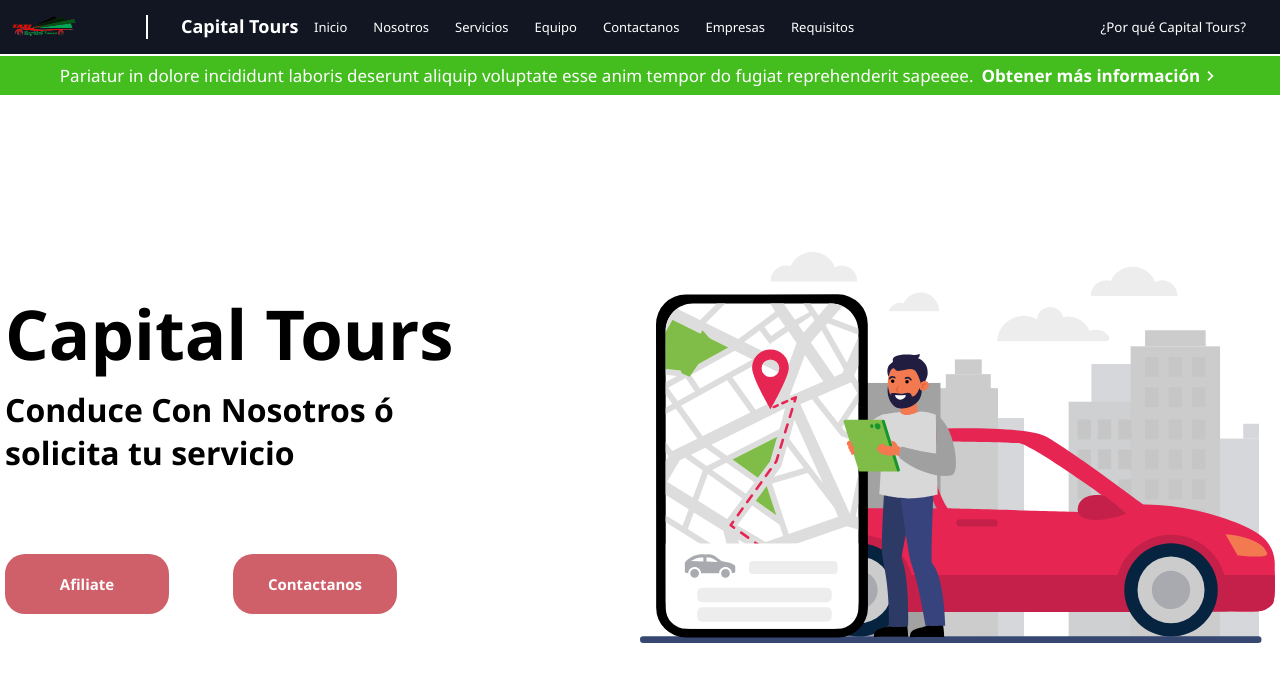
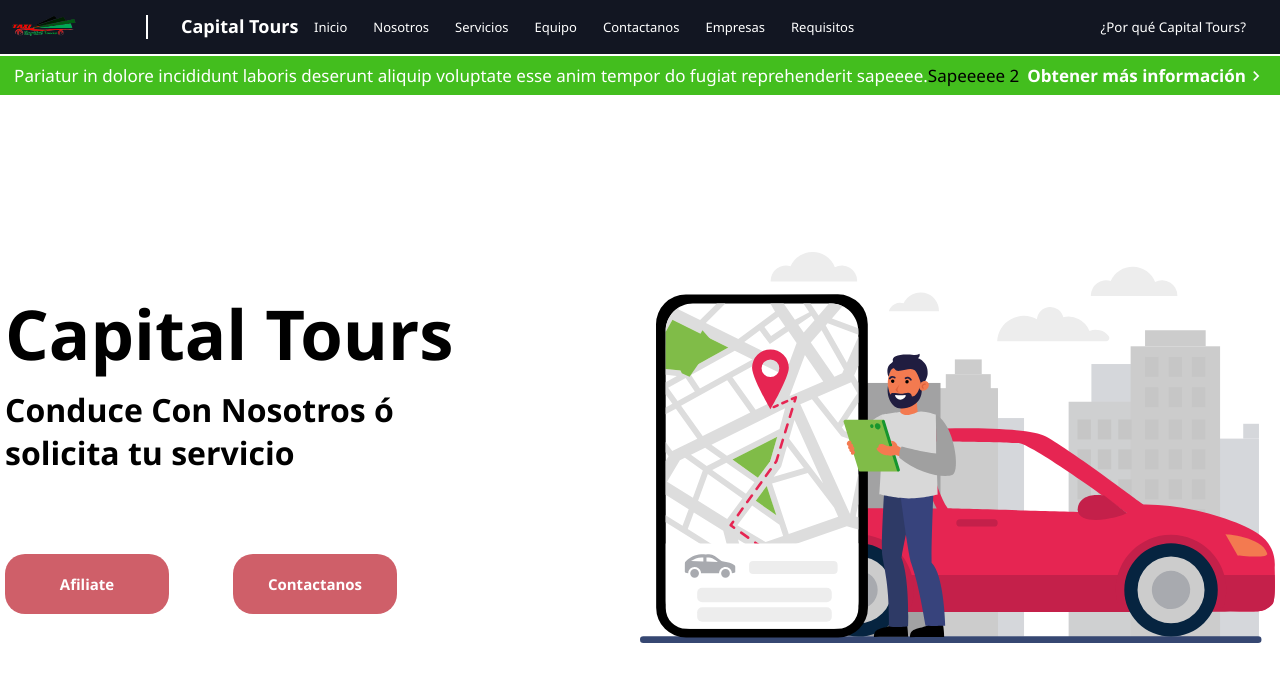
Before and after one commit to Brayan-BH/CapitalTours, a Nuxt app: page / in a window 1280 px wide. Shown: the top 682 px of the page. Built offline with nearby package versions, Linux system fonts and the light colour scheme; a web font is replaced by a local one.

Commit message:
prueba 2

```diff
--- a/pages/index.vue
+++ b/pages/index.vue
@@ -6,6 +6,9 @@
                 <p class="banner__text">
                     Pariatur in dolore incididunt laboris deserunt aliquip voluptate esse anim tempor do fugiat
                     reprehenderit sapeeee.
+                </p>
+                <p>
+                    Sapeeeee 2
                 </p>
                 <p class="banner__link">
                     <span class="link__text">Obtener más información</span>
```
